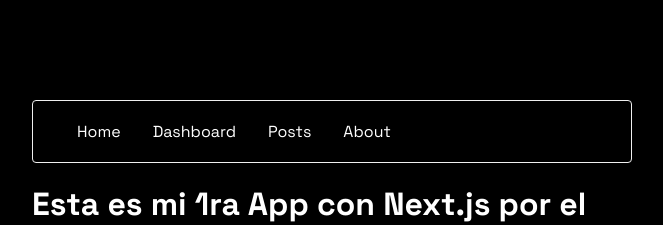
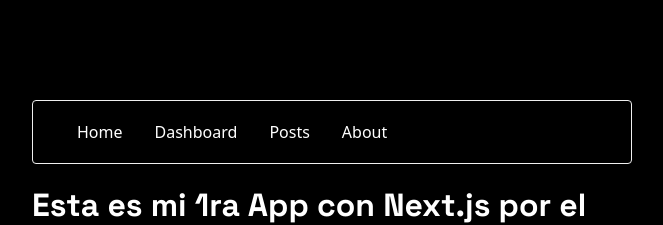
Before and after one commit to ManuelFBS/next-js-13-app, a Next.js app: page / in a window 1280 px wide. Shown: the top 225 px of the page, without its empty margins (308-971 px from the left). Built offline with nearby package versions, Linux system fonts and the light colour scheme.

Commit message:
Actualiz. font.js, layout.js (app) y global.css

```diff
--- a/app/font.js
+++ b/app/font.js
@@ -3,5 +3,6 @@ import { Space_Grotesk as spaceGrotesk } from 'next/font/google'
 
 export const font = spaceGrotesk({
   weight: ['400', '700'],
-  subsets: ['latin']
+  subsets: ['latin'],
+  variable: '--font-grotesk'
 })
--- a/app/layout.js
+++ b/app/layout.js
@@ -14,7 +14,8 @@ const RootLayout = ({ children }) => {
   return (
     <html lang='es'>
       {/* <body className={inter.className}> */}
-      <body className={font.className}>
+      {/* <body className={font.className}> */}
+      <body className={font.variable}>
         <Navigation />
         {children}
       </body>
--- a/styles/globals.css
+++ b/styles/globals.css
@@ -96,6 +96,10 @@ body {
     rgb(214, 219, 220);
 } */
 
+h1 {
+  font-family: var(--font-grotesk), sans-serif;
+}
+
 a {
   color: inherit;
   text-decoration: none;
```
